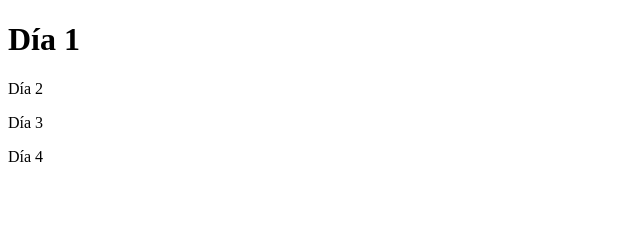
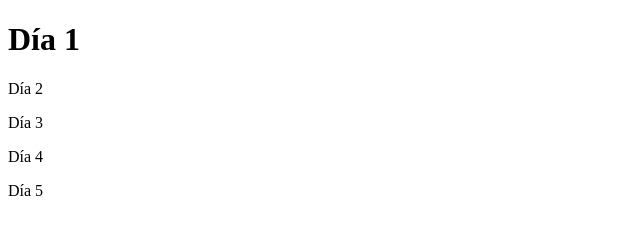
Before and after one commit to dcortesnet/test-git, a plain HTML site: page index.html in a window 1280 px wide. Shown: the full height of the page, 0-640 px from the left. Drawn offline with Linux system fonts and the light colour scheme.

Commit message:
Fin día 5

```diff
--- a/index.html
+++ b/index.html
@@ -10,5 +10,6 @@
     <p>Día 2</p>
     <p>Día 3</p>
     <p>Día 4</p>
+    <p>Día 5</p>
 </body>
 </html>
```
